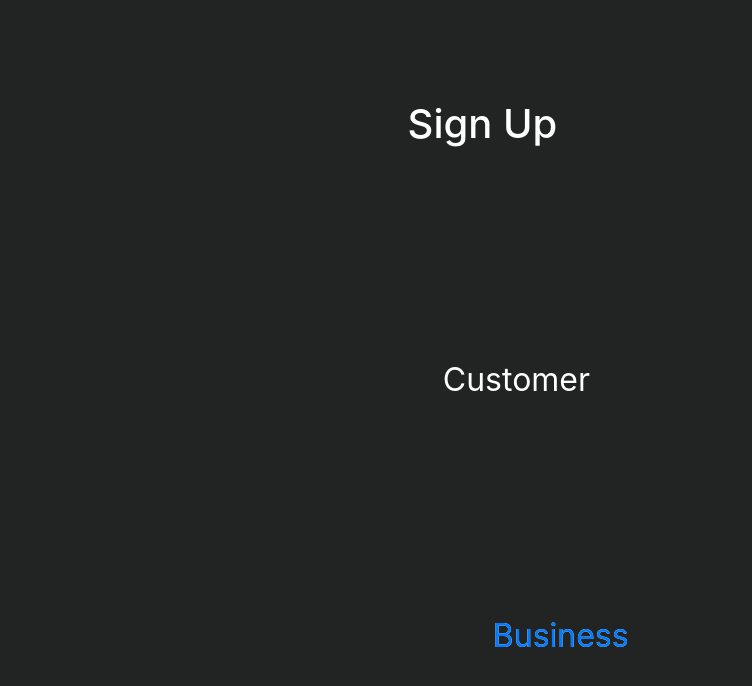
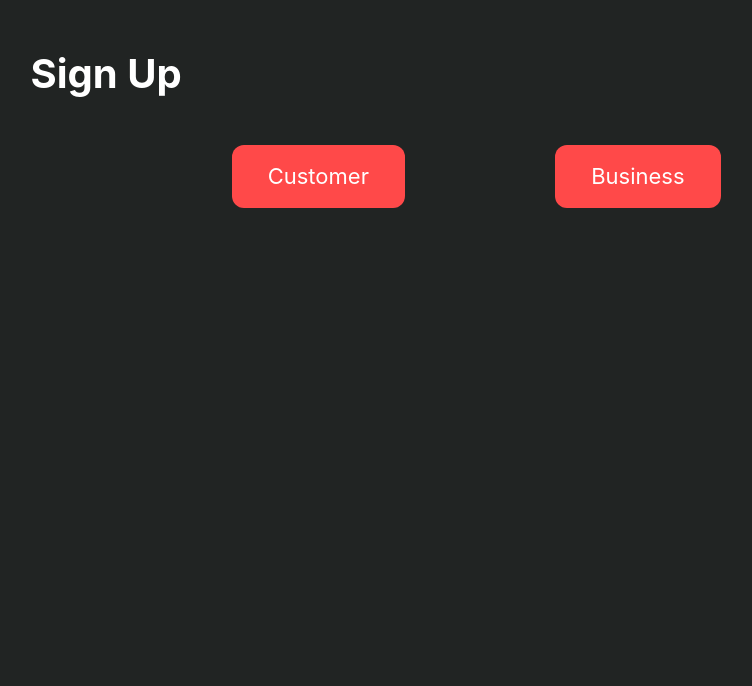
Before and after one commit to rezerve-startup/rezerve, a React (Create React App) app: page /home in a window 1280 px wide. Shown: the top 686 px of the page, without its empty margins (162-914 px from the left). Built offline with nearby package versions, Linux system fonts and the light colour scheme.

Commit message:
by micheal

```diff
--- a/package.json
+++ b/package.json
@@ -3,6 +3,7 @@
   "version": "0.1.0",
   "private": true,
   "dependencies": {
+    "@material-ui/core": "^4.11.2",
     "@testing-library/jest-dom": "^4.2.4",
     "@testing-library/react": "^9.5.0",
     "@testing-library/user-event": "^7.2.1",
--- a/src/CSS/Signup.css
+++ b/src/CSS/Signup.css
@@ -6,16 +6,41 @@
     min-height: 100vh;
 }
 
-.signUp-page .container {
-	height: 100%;
+.container {
 display: flex;
 flex-wrap: wrap;
-flex-grow: 1;
 justify-content: flex-start;
 align-items: flex-start;
 }
-/* Customize the label (the container) */
-.labelContainer {
+.button{
+	background-color: #FF4949;
+	border: none;
+	color: white;
+	padding: 15px 36px;
+	text-align: center;
+	text-decoration: none;
+	display: inline-block;
+	font-size: 22px;
+	margin: auto;
+	cursor: pointer;
+	margin-top: 30px;
+	border-radius: 12px;
+	transition-duration: 0.4s;
+	outline: none;
+}
+.button1 {
+  background-color: white;
+  color: black;
+  border: 2px solid#FF4949;
+}
+.button1:hover {
+  background-color: white;
+  color: black;
+}
+
+
+ /* Customize the label (the container) */
+ .labelContainer {
 	display: block;
 	position: relative;
 	padding-left: 35px;
@@ -28,24 +53,33 @@ align-items: flex-start;
 	user-select: none;
 }
 
+.inputText{
+	color:white;
+	display: flex;
+	font-size: 22px;
+	padding: 15px;
+}
+
 @media (min-width: 768px) {
-	.signUp-page .container{
+	/*	.container{
 		justify-content: center;
 		align-items: center;
 		font-size: xx-large;
-	}
+	}*/
 
 	.signUp-page .container div{
+		margin-top: 50px;
+	}
+	.signUp-page .inputText div{
 		margin-top: 100px;
 	}
-
 	.labelContainer {
 		font-size: xx-large;
 		padding-left: 50px;
 	}
 
 }
-.gg-arrow-right-r {
+/*.gg-arrow-right-r {
 	box-sizing: border-box ;
 	position: absolute;
 	display: block;
@@ -81,4 +115,4 @@ align-items: flex-start;
 	height: 2px;
 	bottom: 8px;
 	background: red
- }
+ } */
--- a/src/SignUpPage.js
+++ b/src/SignUpPage.js
@@ -15,31 +15,40 @@ function SignUpPage1(props) {
 
     return(
         <div className='signUp-page'>
-            <div className='container' /*id="SignUpPage"*/>
-                <Form /*onSubmit={handleSubmit}*/>
-                    <div className="row col col-11 col-md-auto offset-1 offset-sm-0">
-                        <h1>Sign&nbsp;Up</h1>
+            <Form /*onSubmit={handleSubmit}*/>
+                 <div className='container'>
+
+                    <div className="row col col-11 col-md-auto offset-1 offset-sm-1">
+                        <h1><strong>Sign&nbsp;Up</strong></h1>
                     </div>
+
                    <FormGroup row>
-                        <div className="row col-10 offset-2 offset-sm-3" >
-                            <label>Customer</label>
+                   <Link to = "/CustomSignUp">
+                        <div className="inputText row col-10 offset-2 offset-sm-0" >
+                            <label className ="labelContainer">
+                            <button class="button button1">Customer</button>
+                                </label>
                         </div>
+                        </Link>
                     </FormGroup>
                     <FormGroup row>
-                        <div className="row col-10 offset-2 offset-sm-3" >
-                              <Link to = "/BusinSignUp">
-                                  <label className="labelContainer" >
+                      <Link to = "/BusinSignUp">
+                          <div className="inputText row col-10 offset-2 offset-sm-6" >
 
-                             Business
+                                  <label  className ="labelContainer">
+
+                                  <button class="button button1">Business</button>
 
                                 </label>
-                                </Link>
+
                         </div>
+                        </Link>
                     </FormGroup>
 
 
-                </Form>
+
             </div>
+             </Form>
         </div>
     );
 }
```
Also changed, not shown: 1 other file (tests, documents, lock files or other folders).
